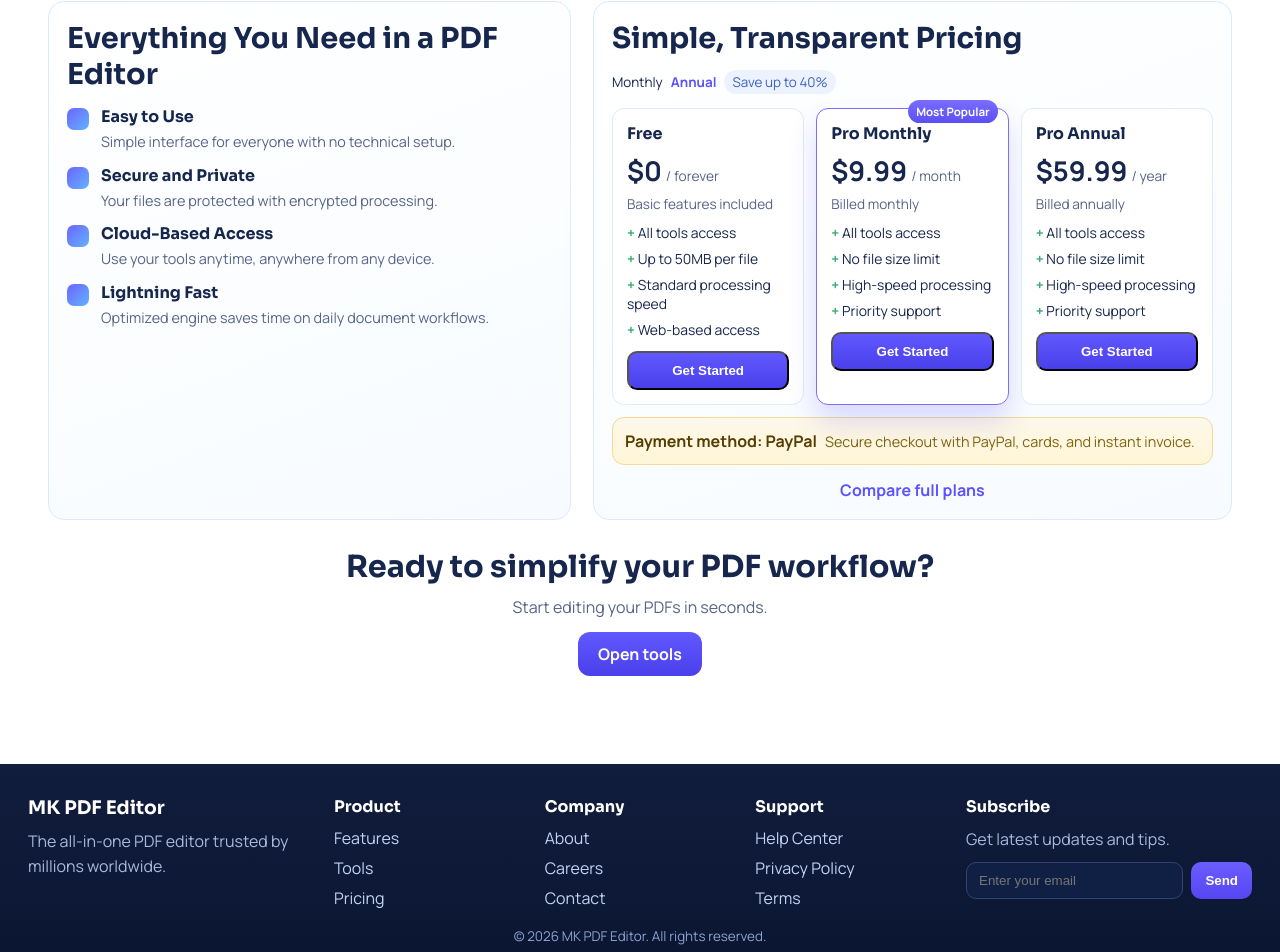
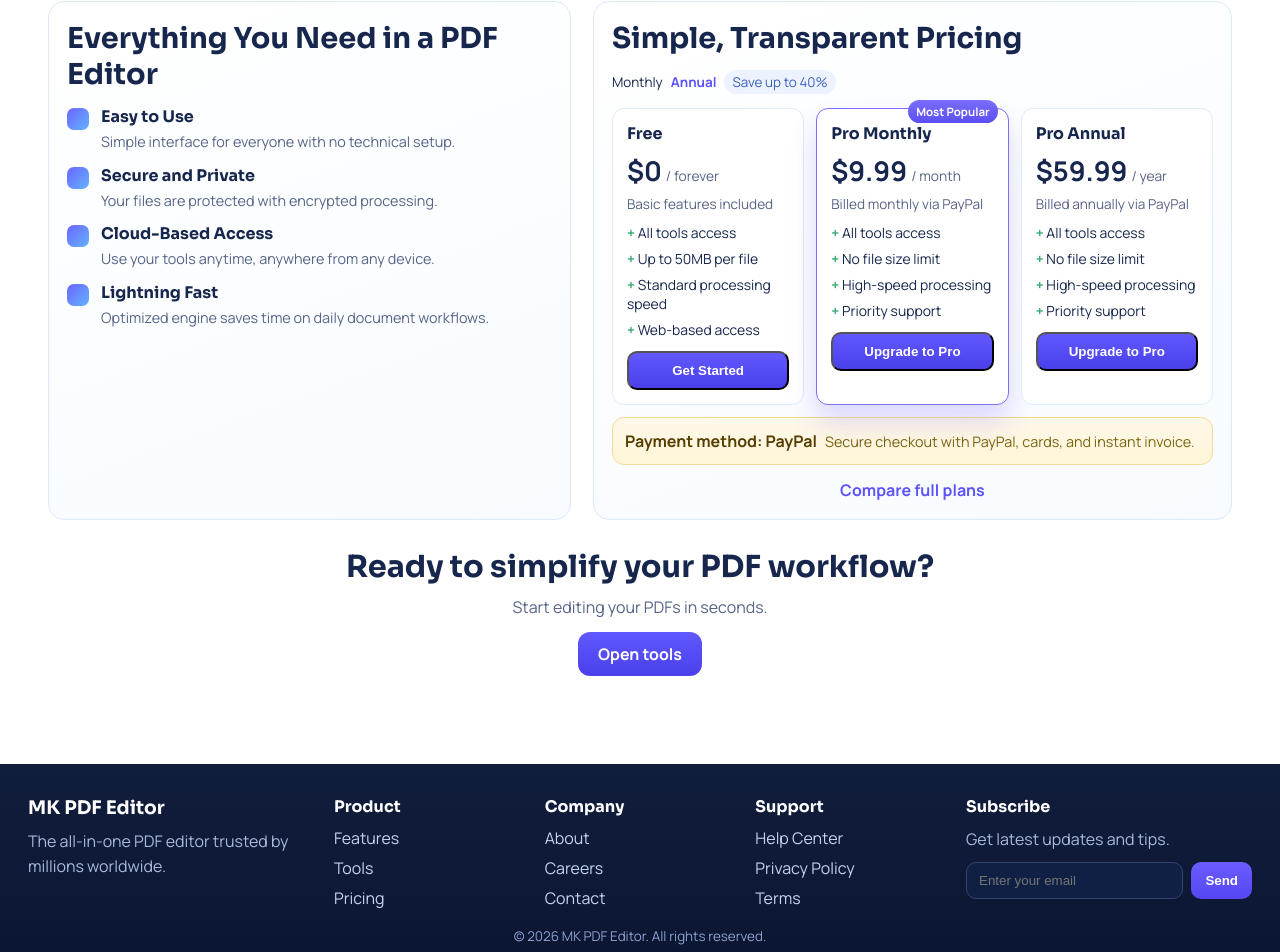
Before and after one commit to Archon-3/Mk-Pdf-Editor, a React (Vite) app: page / in a window 1280 px wide. Shown: the part 1573-2525 px from the top of the page. Built offline with nearby package versions, Linux system fonts and the light colour scheme; no server answers.

Commit message:
conction and validation and get ways

```diff
--- a/src/features/pricing/data/plans.ts
+++ b/src/features/pricing/data/plans.ts
@@ -19,73 +19,87 @@ export const pricingFaqs = [
 
 export const monthlyPlans: Plan[] = [
   {
+    id: 'free',
     name: 'Free',
     price: '$0',
     period: '/ forever',
     details: 'Basic features included',
     features: ['All tools access', 'Up to 50MB per file', 'Standard processing speed', 'Web-based access'],
     cta: 'Get Started',
+    checkout: 'free',
   },
   {
+    id: 'pro_monthly',
     name: 'Pro',
     price: '$9.99',
     period: '/ month',
     badge: 'Most Popular',
-    details: 'Billed monthly',
+    details: 'Billed monthly via PayPal',
     features: ['All tools access', 'No file size limit', 'High-speed processing', 'Priority support'],
     cta: 'Upgrade to Pro',
     featured: true,
+    checkout: 'paypal',
   },
 ]
 
 export const annualPlans: Plan[] = [
   {
+    id: 'free',
     name: 'Free',
     price: '$0',
     period: '/ forever',
     details: 'Basic features included',
     features: ['All tools access', 'Up to 50MB per file', 'Standard processing speed', 'Web-based access'],
     cta: 'Get Started',
+    checkout: 'free',
   },
   {
+    id: 'pro_annual',
     name: 'Pro',
     price: '$59.99',
     period: '/ year',
     badge: 'Best Value',
-    details: 'Billed annually · save ~50%',
+    details: 'Billed annually via PayPal · save ~50%',
     features: ['All tools access', 'No file size limit', 'High-speed processing', 'Priority support'],
     cta: 'Upgrade to Pro',
     featured: true,
+    checkout: 'paypal',
   },
 ]
 
 /** Home page keeps three static cards for the marketing layout. */
 export const homePlans: Plan[] = [
   {
+    id: 'free',
     name: 'Free',
     price: '$0',
     period: '/ forever',
     details: 'Basic features included',
     features: ['All tools access', 'Up to 50MB per file', 'Standard processing speed', 'Web-based access'],
     cta: 'Get Started',
+    checkout: 'free',
   },
   {
+    id: 'pro_monthly',
     name: 'Pro Monthly',
     price: '$9.99',
     period: '/ month',
     badge: 'Most Popular',
-    details: 'Billed monthly',
+    details: 'Billed monthly via PayPal',
     features: ['All tools access', 'No file size limit', 'High-speed processing', 'Priority support'],
-    cta: 'Get Started',
+    cta: 'Upgrade to Pro',
     featured: true,
+    checkout: 'paypal',
   },
   {
+    id: 'pro_annual',
     name: 'Pro Annual',
     price: '$59.99',
     period: '/ year',
-    details: 'Billed annually',
+    details: 'Billed annually via PayPal',
     features: ['All tools access', 'No file size limit', 'High-speed processing', 'Priority support'],
-    cta: 'Get Started',
+    cta: 'Upgrade to Pro',
+    checkout: 'paypal',
   },
 ]
 
--- /dev/null
+++ b/src/pages/checkout/index.ts
@@ -0,0 +1,2 @@
+export { CheckoutSuccessPage } from './CheckoutSuccessPage'
+export { CheckoutCancelPage } from './CheckoutCancelPage'
--- /dev/null
+++ b/src/shared/api/payments.ts
@@ -0,0 +1,60 @@
+import { API_BASE_URL } from '../constants/branding'
+import type { PlanId } from '../types'
+
+type CreateOrderResponse = {
+  success: boolean
+  orderId?: string
+  approveUrl?: string
+  error?: { code?: string; message?: string }
+}
+
+type CaptureOrderResponse = {
+  success: boolean
+  orderId?: string
+  status?: string
+  planId?: string
+  payer?: string
+  amount?: { value?: string; currency_code?: string }
+  error?: { code?: string; message?: string }
+}
+
+type PayPalConfigResponse = {
+  success: boolean
+  configured: boolean
+  mode: string
+}
+
+export async function fetchPayPalConfig() {
+  const response = await fetch(`${API_BASE_URL}/api/payments/paypal/config`)
+  const data = (await response.json().catch(() => ({}))) as PayPalConfigResponse
+  if (!response.ok) {
+    throw new Error('Could not load PayPal configuration.')
+  }
+  return data
+}
+
+export async function startPayPalCheckout(planId: Exclude<PlanId, 'free'>) {
+  const response = await fetch(`${API_BASE_URL}/api/payments/paypal/create-order`, {
+    method: 'POST',
+    headers: { 'Content-Type': 'application/json' },
+    body: JSON.stringify({ planId }),
+  })
+  const data = (await response.json().catch(() => ({}))) as CreateOrderResponse
+  if (!response.ok || !data.success || !data.approveUrl) {
+    throw new Error(data.error?.message || 'Could not start PayPal checkout.')
+  }
+  return data
+}
+
+export async function capturePayPalOrder(orderId: string) {
+  const response = await fetch(`${API_BASE_URL}/api/payments/paypal/capture-order`, {
+    method: 'POST',
+    headers: { 'Content-Type': 'application/json' },
+    body: JSON.stringify({ orderId }),
+  })
+  const data = (await response.json().catch(() => ({}))) as CaptureOrderResponse
+  if (!response.ok || !data.success) {
+    throw new Error(data.error?.message || 'Could not confirm PayPal payment.')
+  }
+  return data
+}
--- a/src/shared/types/index.ts
+++ b/src/shared/types/index.ts
@@ -4,7 +4,10 @@ export type ToolItem = {
   tag?: 'Popular' | 'Pro'
 }
 
+export type PlanId = 'free' | 'pro_monthly' | 'pro_annual'
+
 export type Plan = {
+  id: PlanId
   name: string
   price: string
   period: string
@@ -13,6 +16,7 @@ export type Plan = {
   features: string[]
   cta: string
   featured?: boolean
+  checkout: 'free' | 'paypal'
 }
 
 export type WhyItem = {
```
